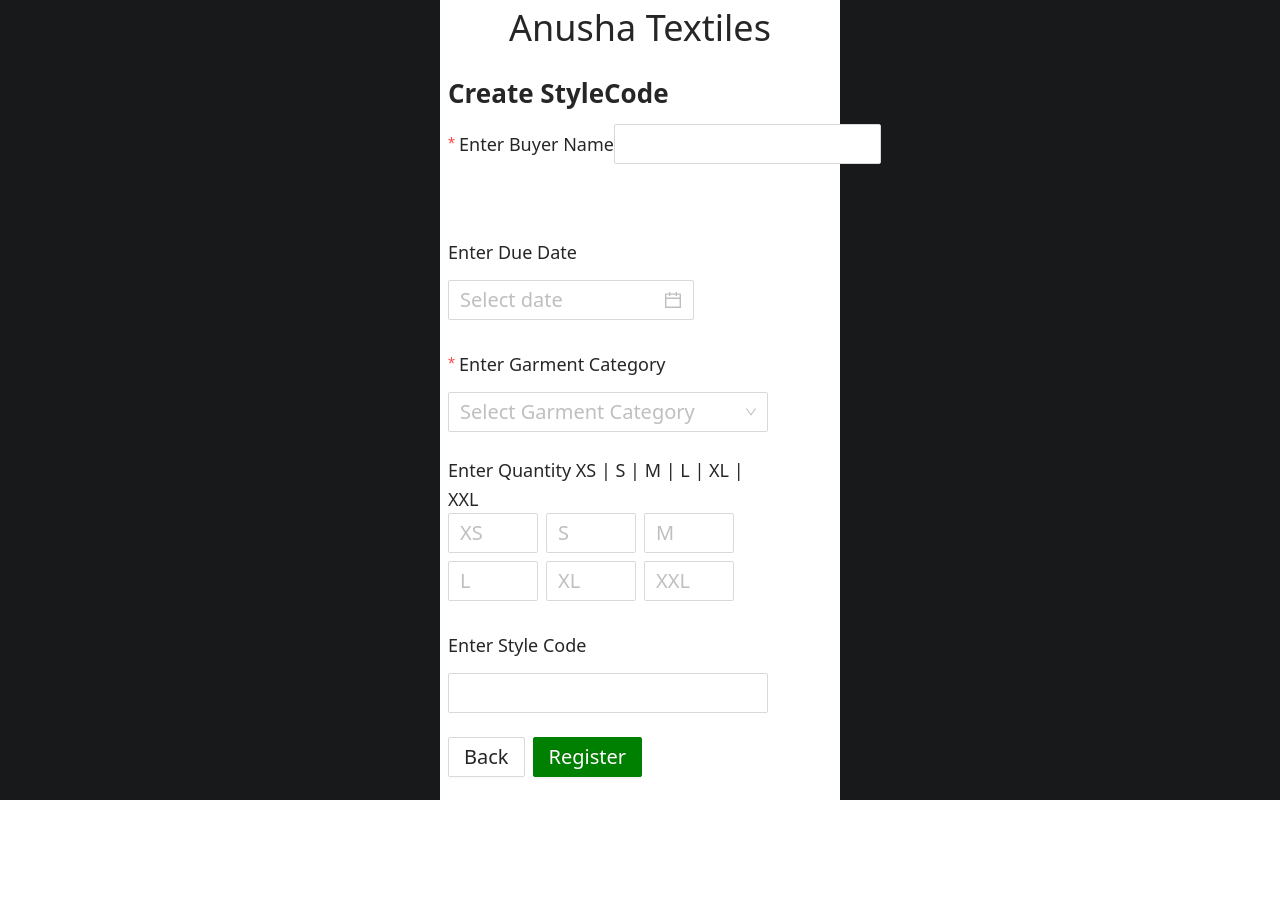
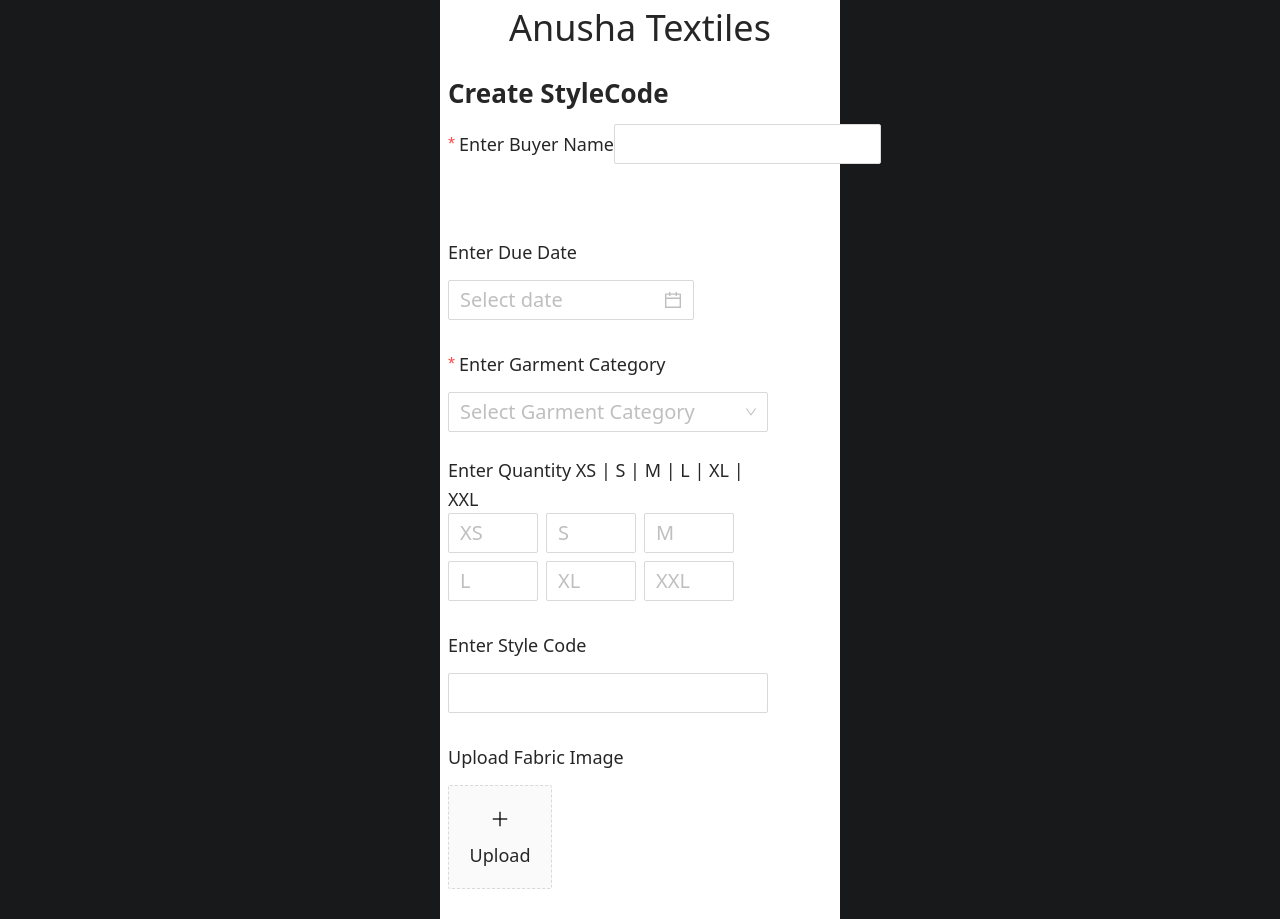
Before and after one commit to rahulbansal16/zenlor, a React (Create React App) app: page /stylecode in a window 1280 px wide. Shown: the top 919 px of the page. Before the commit the page ends 800 px from the top, so only its background shows below. Built offline with nearby package versions, Linux system fonts and the light colour scheme.

Commit message:
fixed the date error

```diff
--- a/src/components/StyleCodeEditor.js
+++ b/src/components/StyleCodeEditor.js
@@ -20,6 +20,7 @@ import CONSTANTS from '../CONSTANTS';
 import {getTimeStamp} from "../util";
 import { useHistory } from 'react-router-dom';
 import MessageBox from './Messagebox';
+import ImageUpload from './ImageUpload';
 
 
 const { Option } = Select;
@@ -65,12 +66,17 @@ const RegistrationForm = ({messageBoxStateHandler}) => {
 
   const [form] = Form.useForm();
   const history = useHistory();
+  const [downloadUrl, setDownloadURl] = useState("");
 
   const onFinish = (values) => {
     values['sizeSet'] = generateSizeSet()
     values['companyId'] = CONSTANTS.company_id
+    values['fabric_url'] = downloadUrl;
     if (!values['dueDate'])
       values['dueDate'] = getTimeStamp() + CONSTANTS.days_75;
+    else{
+      values['dueDate'] = values['dueDate'].valueOf()
+    }
     // {title, text, backHandler, forwardHandler, open}
     messageBoxStateHandler({
       open: true,
@@ -197,6 +203,14 @@ const RegistrationForm = ({messageBoxStateHandler}) => {
       >
           <Input/>
       </Form.Item>
+      <Form.Item
+        name = "fabricImage"
+        label="Upload Fabric Image"
+      >
+          <ImageUpload onSuccessHandler = { (URL) => {
+            console.log('The success URL is', URL)
+            setDownloadURl(URL)}}/>
+      </Form.Item>
        <Form.Item {...tailFormItemLayout}>
         <Space>
             <Button type="secondary" onClick = { () => {
```
